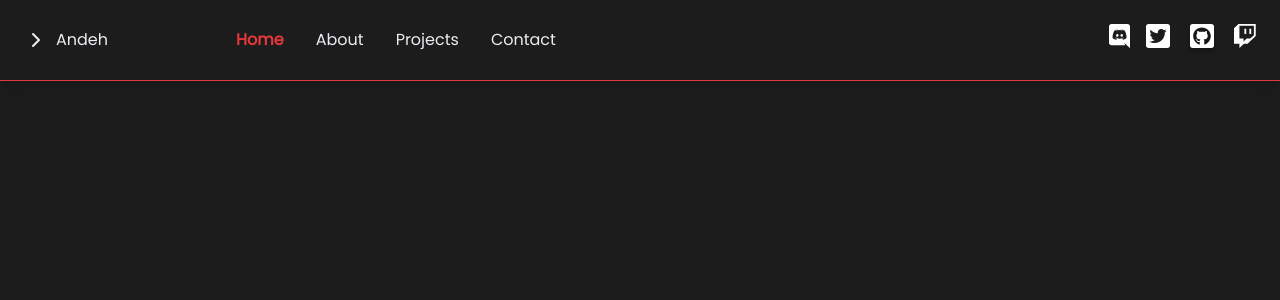
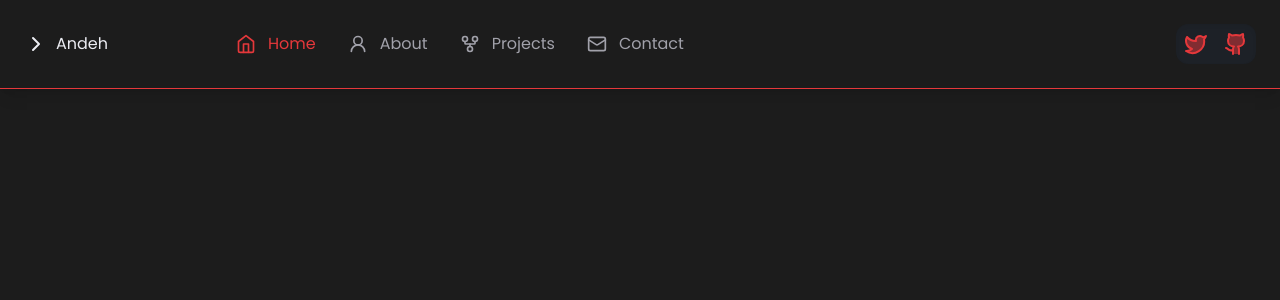
Before and after one commit to ExHiraku/andeh.uk, a Next.js app: page / in a window 1280 px wide. Shown: the top 300 px of the page. Built offline with nearby package versions, Linux system fonts and the light colour scheme.

Commit message:
Navbar and sidebar complete

```diff
--- a/next.config.js
+++ b/next.config.js
@@ -1,4 +1,34 @@
 /** @type {import('next').NextConfig} */
-const nextConfig = {};
+const nextConfig = {
+  async redirects() {
+    return [
+      {
+        source: "/twitter",
+        destination: "https://twitter.com/Andehx_",
+        permanent: false,
+      },
+      {
+        source: "/x",
+        destination: "https://x.com/Andehx_",
+        permanent: false,
+      },
+      {
+        source: "/discord",
+        destination: "https://discord.com/users/957437570546012240",
+        permanent: false,
+      },
+      {
+        source: "/github",
+        destination: "https://github.com/AndehUK",
+        permanent: false,
+      },
+      {
+        source: "/twitch",
+        destination: "https://www.twitch.tv/andehx_",
+        permanent: false,
+      },
+    ];
+  },
+};
 
 module.exports = nextConfig;
--- a/package.json
+++ b/package.json
@@ -10,6 +10,7 @@
   },
   "dependencies": {
     "@radix-ui/react-dialog": "^1.0.4",
+    "@radix-ui/react-tooltip": "^1.0.7",
     "@types/node": "20.6.5",
     "@types/react": "18.2.22",
     "@types/react-dom": "18.2.7",
--- /dev/null
+++ b/src/app/(landing)/(routes)/_components/navbar-item.tsx
@@ -0,0 +1,27 @@
+import Link from "next/link";
+
+import { cn } from "@/lib/utils";
+import { NavbarRoute } from "@/types/navbar-route";
+
+export const NavbarItem = ({
+  route,
+  isActive = false,
+}: {
+  route: NavbarRoute;
+  isActive?: boolean;
+}) => {
+  return (
+    <Link
+      href={route.href}
+      className={cn(
+        "text-primary-foreground transition duration-200 hover:text-primary",
+        isActive ? "text-primary" : "text-zinc-400"
+      )}
+    >
+      <div className="flex items-center flex-1">
+        <route.icon className={cn("h-5 w-5 mr-3", route.color)} />
+        {route.label}
+      </div>
+    </Link>
+  );
+};
--- a/src/app/(landing)/(routes)/_components/navbar.tsx
+++ b/src/app/(landing)/(routes)/_components/navbar.tsx
@@ -3,6 +3,9 @@ import Link from "next/link";
 import { Icons } from "@/components/icons";
 import { Logo } from "./logo";
 import { MobileSidebar } from "./mobile-sidebar";
+import { NavbarItem } from "./navbar-item";
+import { NavbarRoutes, SocialRoutes } from "@/lib/constants";
+import { SocialsItem } from "./socials-item";
 
 export const Navbar = () => {
   return (
@@ -17,56 +20,19 @@ export const Navbar = () => {
         <div className="flex items-center gap-x-32">
           <Logo />
           <div className="flex items-center gap-x-8">
-            <p className="text-primary font-semibold">Home</p>
-            <Link
-              href="#about"
-              className="text-primary-foreground transition duration-200 hover:text-primary"
-            >
-              About
-            </Link>
-            <Link
-              href="#projects"
-              className="text-primary-foreground transition duration-200 hover:text-primary"
-            >
-              Projects
-            </Link>
-            <Link
-              href="#contact"
-              className="text-primary-foreground transition duration-200 hover:text-primary"
-            >
-              Contact
-            </Link>
+            {NavbarRoutes.map((route) => (
+              <NavbarItem
+                key={route.label}
+                route={route}
+                isActive={route.href === "/"}
+              />
+            ))}
           </div>
         </div>
-        <div className="flex gap-x-4">
-          <Link
-            href="https://discord.com/users/957437570546012240"
-            className="fill-white hover:fill-primary transition duration-200"
-            target="_blank"
-          >
-            {Icons.discord}
-          </Link>
-          <Link
-            href="https://x.com/ExHiraku"
-            className="fill-white hover:fill-primary transition duration-200"
-            target="_blank"
-          >
-            {Icons.twitter}
-          </Link>
-          <Link
-            href="https://github.com/ExHiraku"
-            className="fill-white hover:fill-primary transition duration-200"
-            target="_blank"
-          >
-            {Icons.github}
-          </Link>
-          <Link
-            href="https://twitch.tv/ExHiraku"
-            className="fill-white hover:fill-primary transition duration-200"
-            target="_blank"
-          >
-            {Icons.twitch}
-          </Link>
+        <div className="flex items-center gap-x-4 bg-gray-800/40 w-fit p-2 rounded-xl shadow-inner">
+          {SocialRoutes.map((route) => (
+            <SocialsItem key={route.label} route={route} />
+          ))}
         </div>
       </div>
     </nav>
--- /dev/null
+++ b/src/app/(landing)/(routes)/_components/sidebar-item.tsx
@@ -0,0 +1,27 @@
+import Link from "next/link";
+
+import { cn } from "@/lib/utils";
+import { NavbarRoute } from "@/types/navbar-route";
+
+export const SidebarItem = ({
+  route,
+  isActive = false,
+}: {
+  route: NavbarRoute;
+  isActive?: boolean;
+}) => {
+  return (
+    <Link
+      href={route.href}
+      className={cn(
+        "text-sm group flex p-3 w-full justify-start font-medium hover:text-white hover:bg-white/10 rounded-lg transition",
+        isActive ? "text-white bg-white/10" : "text-zinc-400"
+      )}
+    >
+      <div className="flex items-center flex-1">
+        <route.icon className={cn("h-5 w-5 mr-3", route.color)} />
+        {route.label}
+      </div>
+    </Link>
+  );
+};
--- a/src/app/(landing)/(routes)/_components/sidebar.tsx
+++ b/src/app/(landing)/(routes)/_components/sidebar.tsx
@@ -1,12 +1,28 @@
 import { Logo } from "./logo";
+import { NavbarRoutes, SocialRoutes } from "@/lib/constants";
+import { SidebarItem } from "./sidebar-item";
+import { SocialsItem } from "./socials-item";
 
 export const Sidebar = () => {
   return (
     <div className="h-full flex flex-col overflow-y-auto bg-background shadow-sm">
-      <div className="p-6">
+      <div className="py-6">
         <Logo />
       </div>
-      <div className="flex flex-col w-full"></div>
+      <div className="flex flex-col w-full h-full justify-between">
+        <div className="flex flex-col w-full">
+          {NavbarRoutes.map((route) => (
+            <SidebarItem key={route.label} route={route} />
+          ))}
+        </div>
+        <div className="py-6">
+          <div className="flex items-center gap-x-4 bg-gray-800/40 w-fit p-2 rounded-xl shadow-inner">
+            {SocialRoutes.map((route) => (
+              <SocialsItem key={route.label} route={route} />
+            ))}
+          </div>
+        </div>
+      </div>
     </div>
   );
 };
--- /dev/null
+++ b/src/app/(landing)/(routes)/_components/socials-item.tsx
@@ -0,0 +1,26 @@
+import {
+  Tooltip,
+  TooltipContent,
+  TooltipProvider,
+  TooltipTrigger,
+} from "@/components/ui/tooltip";
+
+import { NavbarRoute } from "@/types/navbar-route";
+import Link from "next/link";
+
+export const SocialsItem = ({ route }: { route: NavbarRoute }) => {
+  return (
+    <TooltipProvider>
+      <Tooltip>
+        <TooltipTrigger>
+          <Link href={route.href}>
+            <route.icon className="text-primary fill-primary/50 hover:fill-primary transition duration-200" />
+          </Link>
+        </TooltipTrigger>
+        <TooltipContent>
+          <p>{route.label}</p>
+        </TooltipContent>
+      </Tooltip>
+    </TooltipProvider>
+  );
+};
--- /dev/null
+++ b/src/components/ui/tooltip.tsx
@@ -0,0 +1,30 @@
+"use client"
+
+import * as React from "react"
+import * as TooltipPrimitive from "@radix-ui/react-tooltip"
+
+import { cn } from "@/lib/utils"
+
+const TooltipProvider = TooltipPrimitive.Provider
+
+const Tooltip = TooltipPrimitive.Root
+
+const TooltipTrigger = TooltipPrimitive.Trigger
+
+const TooltipContent = React.forwardRef<
+  React.ElementRef<typeof TooltipPrimitive.Content>,
+  React.ComponentPropsWithoutRef<typeof TooltipPrimitive.Content>
+>(({ className, sideOffset = 4, ...props }, ref) => (
+  <TooltipPrimitive.Content
+    ref={ref}
+    sideOffset={sideOffset}
+    className={cn(
+      "z-50 overflow-hidden rounded-md border bg-popover px-3 py-1.5 text-sm text-popover-foreground shadow-md animate-in fade-in-0 zoom-in-95 data-[state=closed]:animate-out data-[state=closed]:fade-out-0 data-[state=closed]:zoom-out-95 data-[side=bottom]:slide-in-from-top-2 data-[side=left]:slide-in-from-right-2 data-[side=right]:slide-in-from-left-2 data-[side=top]:slide-in-from-bottom-2",
+      className
+    )}
+    {...props}
+  />
+))
+TooltipContent.displayName = TooltipPrimitive.Content.displayName
+
+export { Tooltip, TooltipTrigger, TooltipContent, TooltipProvider }
--- /dev/null
+++ b/src/lib/constants.ts
@@ -0,0 +1,54 @@
+import {
+  HomeIcon,
+  User2,
+  GitFork,
+  Github,
+  Mail,
+  Twitch,
+  Twitter,
+} from "lucide-react";
+
+import { Icons } from "@/components/icons";
+import { NavbarRoute } from "@/types/navbar-route";
+
+export const NavbarRoutes: NavbarRoute[] = [
+  {
+    label: "Home",
+    icon: HomeIcon,
+    href: "/",
+    color: "",
+  },
+  {
+    label: "About",
+    icon: User2,
+    href: "#about",
+    color: "",
+  },
+  {
+    label: "Projects",
+    icon: GitFork,
+    href: "#projects",
+    color: "",
+  },
+  {
+    label: "Contact",
+    icon: Mail,
+    href: "#contact",
+    color: "",
+  },
+];
+
+export const SocialRoutes: NavbarRoute[] = [
+  {
+    label: "Follow me on Twitter/X!",
+    icon: Twitter,
+    href: "/twitter",
+    color: "",
+  },
+  {
+    label: "Follow me on GitHub!",
+    icon: Github,
+    href: "/github",
+    color: "",
+  },
+];
--- /dev/null
+++ b/src/types/navbar-route.ts
@@ -0,0 +1,8 @@
+import { type LucideIcon } from "lucide-react";
+
+export interface NavbarRoute {
+  label: string;
+  icon: LucideIcon;
+  href: string;
+  color?: string;
+}
```
Also changed, not shown: 1 other file (tests, documents, lock files or other folders).
